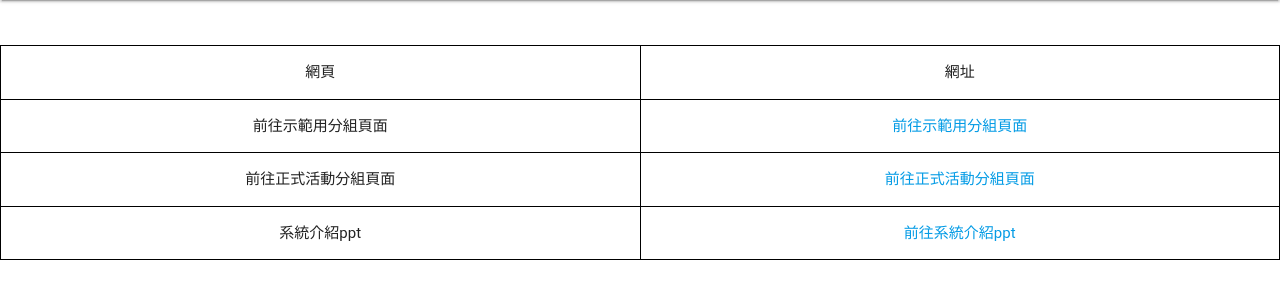
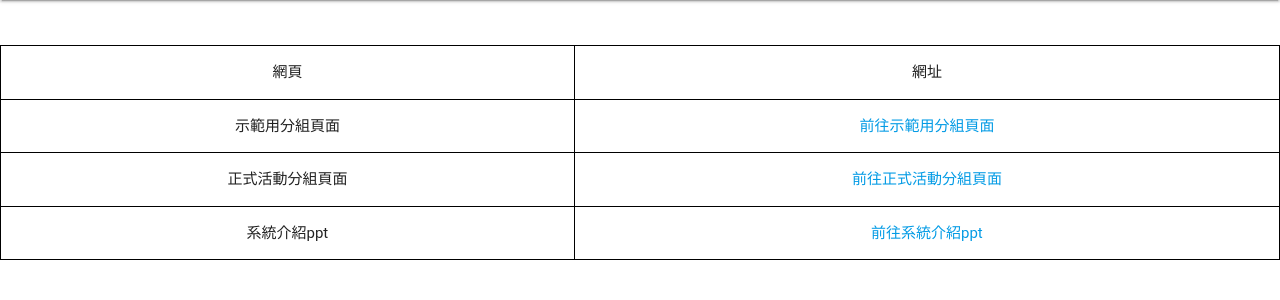
Before and after one commit to z1127000/cosci-activity-Web, a Flask app: page /linkpage1 in a window 1280 px wide. Shown: the part 64-364 px from the top of the page. Run offline with Flask 3, Linux system fonts and the light colour scheme; some libraries are stand-ins or nearby versions; some web fonts are replaced.

Commit message:
Update linkPage1.html

```diff
--- a/templates/linkPage1.html
+++ b/templates/linkPage1.html
@@ -36,16 +36,16 @@
     </thead>
     <tbody>
         <tr>
-            <td>前往示範用分組頁面</td>
+            <td>示範用分組頁面</td>
             <td><a href="https://coinquiry.cosci.tw/testgroup/">前往示範用分組頁面</a></td>
         </tr>
         <tr>
-            <td>前往正式活動分組頁面</td>
+            <td>正式活動分組頁面</td>
             <td><a href="https://coinquiry.cosci.tw/group/">前往正式活動分組頁面</a></td>
         </tr>
         <tr>
             <td>系統介紹ppt</td>
-            <td><a href="https://docs.google.com/presentation/d/1yT85CIWTRaPSiTDyaqZrME_Ib5nSjCZ7/edit?usp=drive_link&ouid=105296196510188504018&rtpof=true&sd=true" target="_blank">前往系統介紹ppt</a></td>
+            <td><a href="https://docs.google.com/presentation/d/1A6yZXcJfhylsqSEHg9CKsg1dqgD5SGgA/edit?usp=sharing&ouid=105296196510188504018&rtpof=true&sd=true" target="_blank">前往系統介紹ppt</a></td>
         </tr>
     </tbody>
 </table>
```
